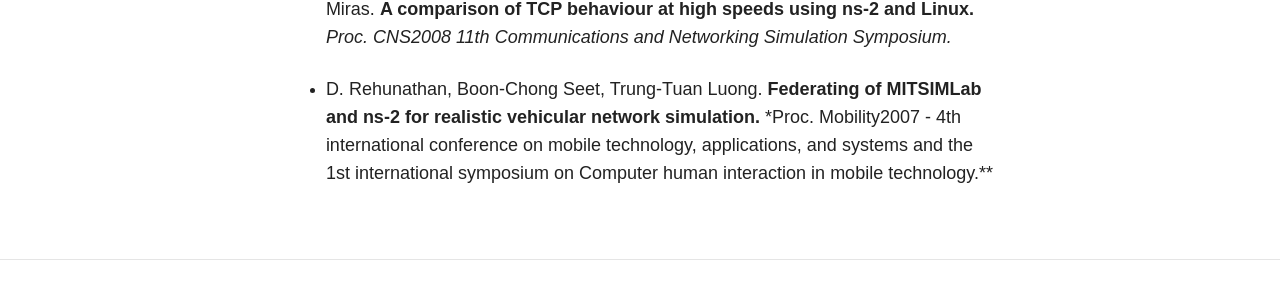
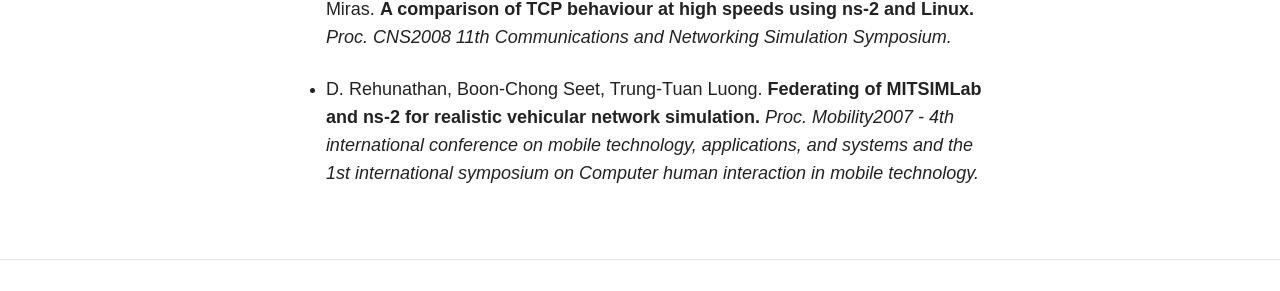
Before and after one commit to DevanR/devanr.github.io, a Jekyll site: the page built from publications/index.md, in a window 1280 px wide and 900 px high, scrolled down 1502 px. Shown: the part 449-740 px from the top of the window. Built offline with Jekyll 4.4.1, drawn with Linux system fonts in a browser that asks for light colours; nearby versions of some CDN libraries.

```diff
--- a/publications/index.md
+++ b/publications/index.md
@@ -54,4 +54,4 @@ D. Miras. **A comparison of TCP behaviour at high speeds using ns-2 and Linux.**
 ns-2 for realistic vehicular network simulation.** *Proc. Mobility2007 - 4th
 international conference on mobile technology, applications, and systems and
 the 1st international symposium on Computer human interaction in mobile
-technology.**
+technology.*
```
